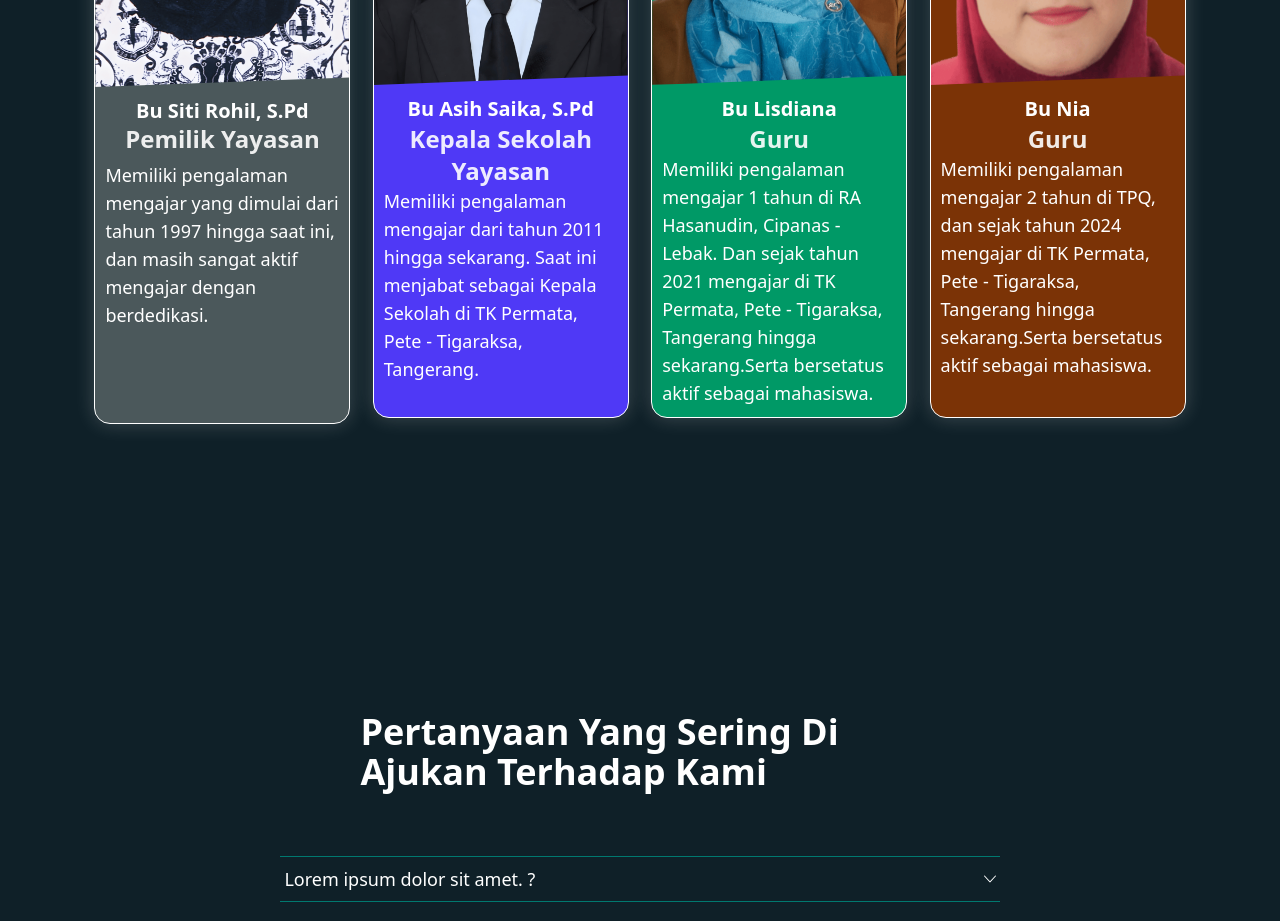
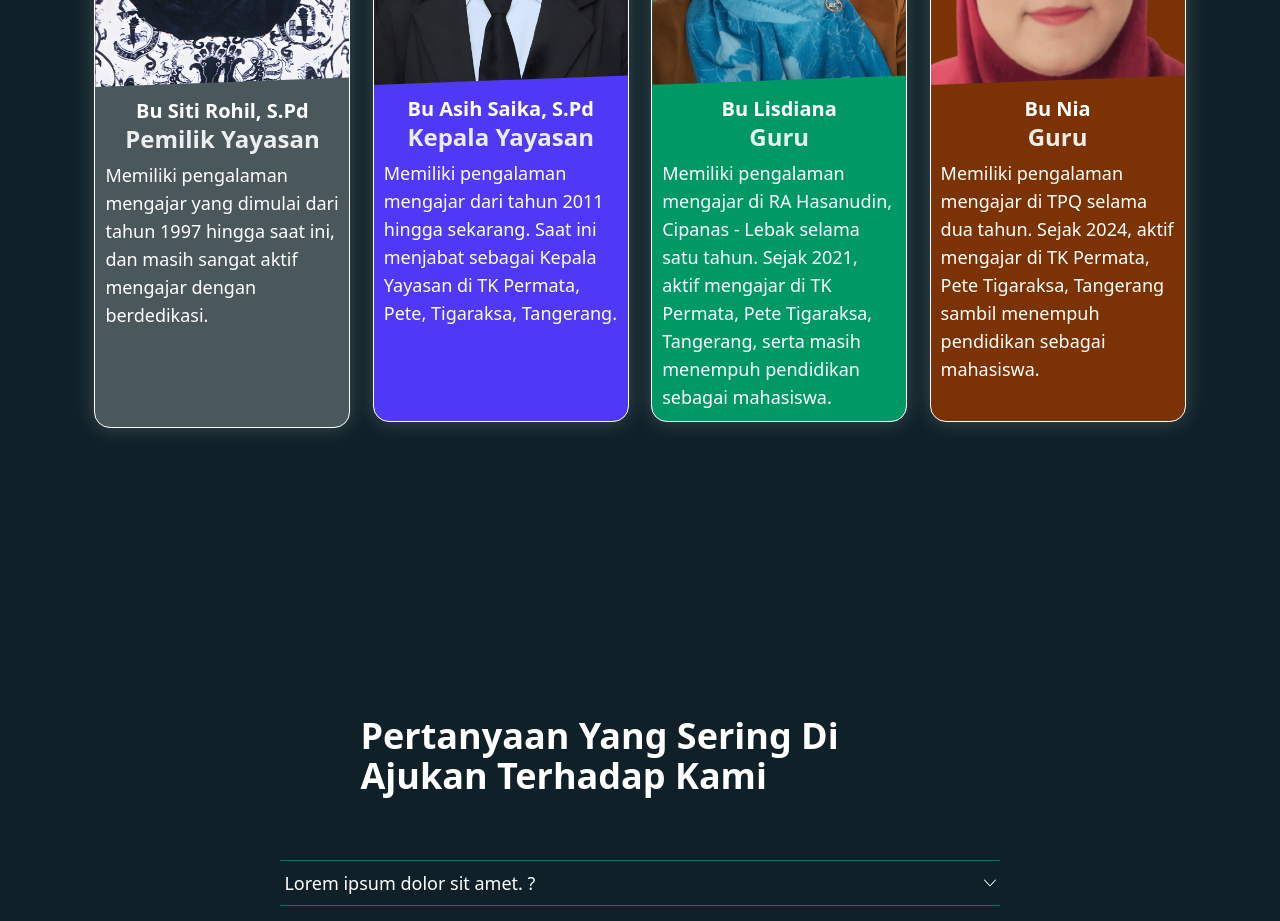
Before and after one commit to RayhanDev9/tkV2, a website: page index.html in a window 1280 px wide. Shown: the part 2640-3561 px from the top of the page. Drawn offline with nearby package versions, Linux system fonts and the light colour scheme.

Commit message:
refector : Pada bagian struktur

```diff
--- a/index.html
+++ b/index.html
@@ -231,26 +231,26 @@
             </p>
           </div>
           <div
-            class="max-w-3xs min-w-3xs max-h-40 min-h-40 mt-4 md:mt-0 mx-auto self-center bg-[#0f2028] relative before:content-[''] before:block before:w-0 before:h-1 before:bg-slate-300 before:absolute before:top-0 before:rounded-2xl before:animate-growWidth about-status"
+            class="max-w-3xs min-w-3xs max-h-40 min-h-40 mt-4 md:mt-0 mx-auto self-center bg-[#0f2028] relative before:content-[''] before:block before:w-0 before:h-1 before:bg-slate-300 before:absolute before:top-0 before:rounded-2xl before:animate-growWidth about-status "
           >
-            <div class="px-6 p-7 opacity-100" data-id-about="1">
+            <div class="px-6 p-7  opacity-100" data-id-about="1">
               <h3 class="text-3xl">15+</h3>
               <p class="opacity-85">
                 Telah berkerjasama dengan lebih dari 15 TK
               </p>
             </div>
-            <div class="px-6 p-7 hidden opacity-0" data-id-about="2">
-              <h3 class="text-3xl">11+</h3>
-              <p class="opacity-85">Telah berdiri lebih dari 10 tahun</p>
+            <div class="px-6 p-7  hidden opacity-0" data-id-about="2">
+              <h3 class="text-3xl">15+</h3>
+              <p class="opacity-85">Telah berdiri lebih dari 15 tahun</p>
             </div>
-            <div class="px-6 p-7 hidden opacity-0" data-id-about="3">
+            <div class="px-6 p-7  hidden opacity-0" data-id-about="3">
               <h3 class="text-3xl">30+</h3>
               <p class="opacity-85">Lebih dari 30 kegiatan lolaborasi</p>
             </div>
-            <div class="px-6 p-7 hidden opacity-0" data-id-about="4">
+            <div class="px-6 p-7  hidden opacity-0" data-id-about="4">
               <h3 class="text-3xl">500+</h3>
               <p class="opacity-85">
-                Sudah mengajar lebih dari 500+ alumni bahagia
+                Sudah mengajar lebih dari 500 alumni bahagia
               </p>
             </div>
           </div>
@@ -398,14 +398,12 @@
                 Bu Asih Saika, S.Pd
               </h4>
               <h3
-                class="text-center font-semibold opacity-90 text-xl lg:text-2xl"
+                class="text-center font-semibold opacity-90 text-xl lg:text-2xl -mt-0.5 mb-1.5"
               >
-                Kepala Sekolah Yayasan
+                Kepala Yayasan
               </h3>
               <p class="text-base md:text-lg">
-                Memiliki pengalaman mengajar dari tahun 2011 hingga sekarang.
-                Saat ini menjabat sebagai Kepala Sekolah di TK Permata, Pete -
-                Tigaraksa, Tangerang.
+               Memiliki pengalaman mengajar dari tahun 2011 hingga sekarang. Saat ini menjabat sebagai Kepala Yayasan di TK Permata, Pete, Tigaraksa, Tangerang.
               </p>
             </div>
           </article>
@@ -423,15 +421,12 @@
                 Bu Lisdiana
               </h4>
               <h3
-                class="text-center font-semibold opacity-90 text-xl lg:text-2xl"
+                class="text-center font-semibold opacity-90 text-xl lg:text-2xl -mt-0.5 mb-1.5"
               >
                 Guru
               </h3>
               <p class="text-base md:text-lg">
-                Memiliki pengalaman mengajar 1 tahun di RA Hasanudin, Cipanas -
-                Lebak. Dan sejak tahun 2021 mengajar di TK Permata, Pete -
-                Tigaraksa, Tangerang hingga sekarang.Serta bersetatus aktif
-                sebagai mahasiswa.
+              Memiliki pengalaman mengajar di RA Hasanudin, Cipanas - Lebak selama satu tahun. Sejak 2021, aktif mengajar di TK Permata, Pete  Tigaraksa, Tangerang, serta masih menempuh pendidikan sebagai mahasiswa.
               </p>
             </div>
           </article>
@@ -447,14 +442,12 @@
             <div class="p-2.5">
               <h4 class="text-center font-bold text-lg lg:text-xl">Bu Nia</h4>
               <h3
-                class="text-center font-semibold opacity-90 text-xl lg:text-2xl"
+                class="text-center font-semibold opacity-90 text-xl lg:text-2xl -mt-0.5 mb-1.5"
               >
                 Guru
               </h3>
               <p class="text-base md:text-lg">
-                Memiliki pengalaman mengajar 2 tahun di TPQ, dan sejak tahun
-                2024 mengajar di TK Permata, Pete - Tigaraksa, Tangerang hingga
-                sekarang.Serta bersetatus aktif sebagai mahasiswa.
+               Memiliki pengalaman mengajar di TPQ selama dua tahun. Sejak 2024, aktif mengajar di TK Permata, Pete Tigaraksa, Tangerang sambil menempuh pendidikan sebagai mahasiswa.
               </p>
             </div>
           </article>
```
Also changed, not shown: css/style.css.
